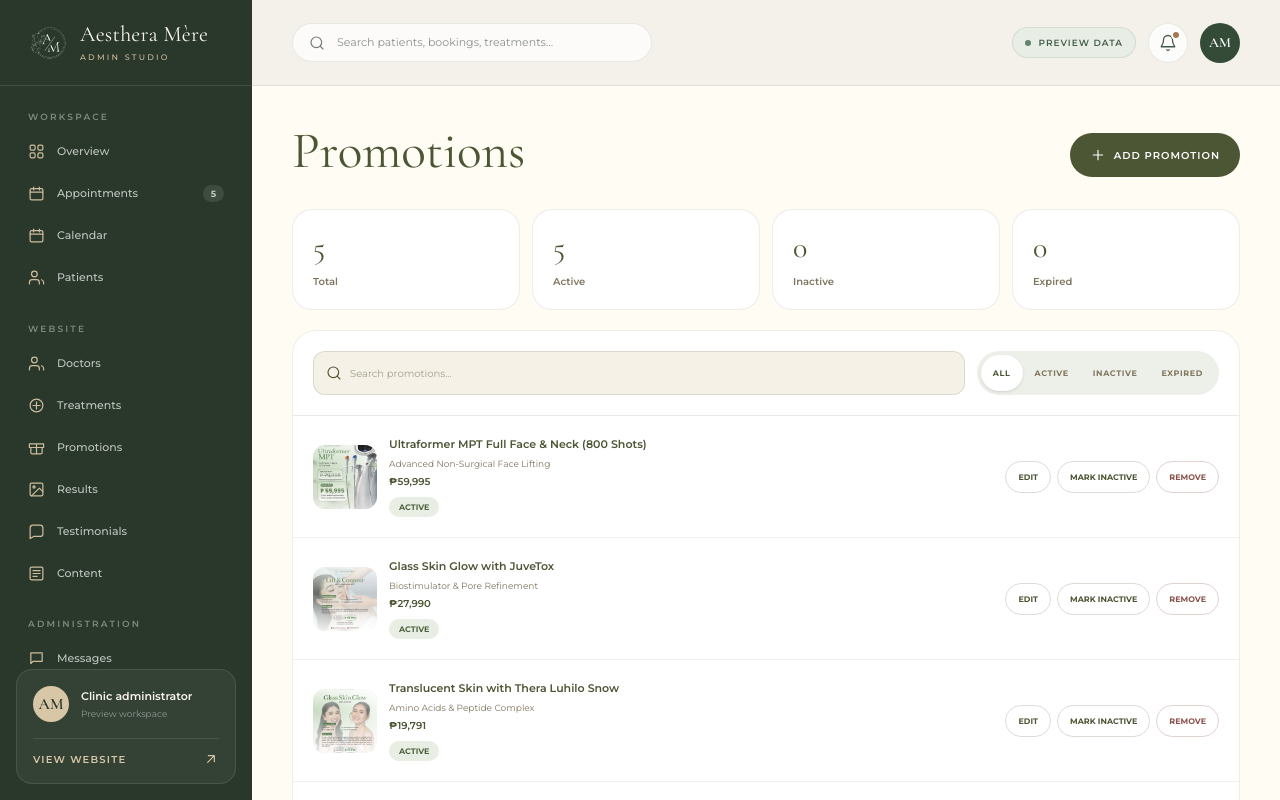
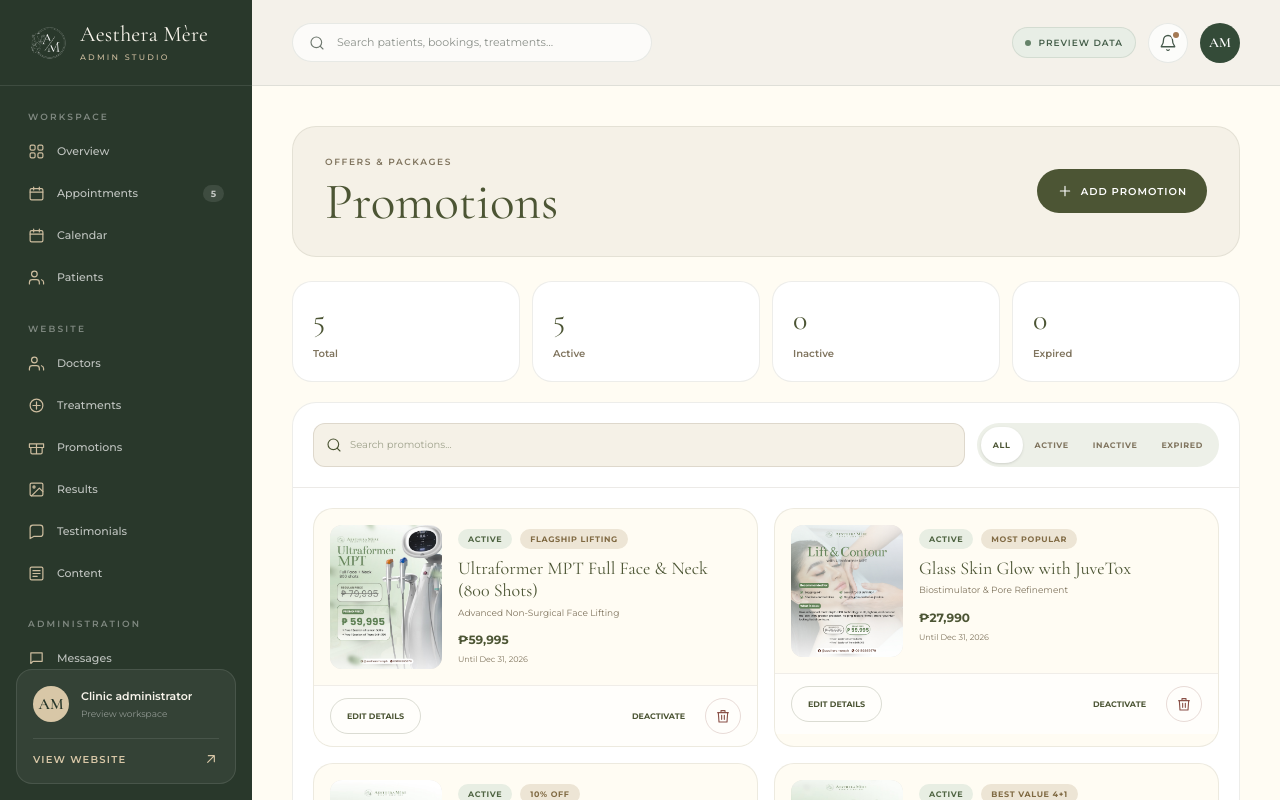
Before and after one commit to bettybeatrix/aesthera-mere, a Next.js app: page /admin/promotions in a window 1280 px wide. Shown: the top 800 px of the page. Built offline with nearby package versions, Linux system fonts and the light colour scheme.

Commit message:
Refresh Promotions admin with editorial offer cards

```diff
--- a/components/admin/PromotionsWorkspace.tsx
+++ b/components/admin/PromotionsWorkspace.tsx
@@ -219,14 +219,14 @@ export default function PromotionsWorkspace({ initialPromos }: Props) {
       `}</style>
     <main className="min-h-screen bg-[#FFFCF3] px-5 pb-16 pt-7 text-[#4C5534] sm:px-8 lg:px-10 lg:pt-10">
       <div className="mx-auto max-w-[1460px]">
-        <header className="flex flex-col justify-between gap-5 md:flex-row md:items-end">
-          <h1 className="font-seasons text-[clamp(2.4rem,4vw,3.7rem)] leading-none">Promotions</h1>
-          <button type="button" onClick={openNew} className="inline-flex min-h-11 items-center justify-center gap-2 rounded-full bg-[#4C5534] px-5 font-montserrat text-[10px] font-semibold uppercase tracking-[0.1em] text-white hover:bg-[#3D472A]"><Icon><path d="M12 5v14M5 12h14" /></Icon> Add promotion</button>
+        <header className="flex flex-col justify-between gap-5 rounded-[24px] border border-[#4C5534]/10 bg-[#F5F1E7] px-6 py-7 sm:flex-row sm:items-center sm:px-8">
+          <div><p className="font-montserrat text-[9px] font-semibold uppercase tracking-[0.18em] text-[#80755F]">Offers & packages</p><h1 className="mt-2 font-seasons text-[clamp(2.4rem,4vw,3.7rem)] leading-none">Promotions</h1></div>
+          <button type="button" onClick={openNew} className="inline-flex min-h-11 items-center justify-center gap-2 self-start rounded-full bg-[#4C5534] px-5 font-montserrat text-[10px] font-semibold uppercase tracking-[0.1em] text-white transition-colors hover:bg-[#3D472A] sm:self-auto"><Icon><path d="M12 5v14M5 12h14" /></Icon> Add promotion</button>
         </header>
 
         {!editingId && promotionForm && <div className="mb-6 mt-6">{promotionForm}</div>}
 
-        <section className="mt-8 grid gap-3 sm:grid-cols-4" aria-label="Promotion summary">
+        <section className="mt-6 grid gap-3 sm:grid-cols-4" aria-label="Promotion summary">
           {[["Total", promos.length], ["Active", activeCount], ["Inactive", inactiveCount], ["Expired", expiredCount]].map(([label, value]) => <article key={String(label)} className="rounded-[20px] border border-[#4C5534]/10 bg-white p-5"><p className="font-seasons text-3xl">{value}</p><p className="mt-2 font-montserrat text-[10px] font-semibold text-[#80755F]">{label}</p></article>)}
         </section>
 
@@ -236,23 +236,34 @@ export default function PromotionsWorkspace({ initialPromos }: Props) {
             <div className="flex flex-wrap rounded-full bg-[#EDF0E8] p-1">{(["all", "active", "inactive", "expired"] as const).map((value) => <button key={value} type="button" onClick={() => setStatus(value)} className={`min-h-9 rounded-full px-3 font-montserrat text-[8px] font-bold uppercase tracking-[0.08em] ${status === value ? "bg-white text-[#4C5534] shadow-sm" : "text-[#80755F]"}`}>{value}</button>)}</div>
           </div>
 
-          <div className="divide-y divide-[#80755F]/10">
+          <div className="grid gap-4 p-4 sm:grid-cols-2 sm:p-5">
             {visible.map((promo) => {
               const expired = isExpired(promo, todayDate);
               const active = !expired && promo.isActive !== false;
               const price = promo.promoPriceLabel ?? (typeof promo.promoPrice === "number" ? new Intl.NumberFormat("en-PH", { style: "currency", currency: "PHP", maximumFractionDigits: 0 }).format(promo.promoPrice) : "Price upon inquiry");
-              return <div key={promo.id}>
-                <article className="flex flex-col gap-3 p-4 sm:flex-row sm:items-center sm:p-5">
-                <div className="relative h-16 w-16 shrink-0 overflow-hidden rounded-xl bg-[#F5F1E7]">{promo.image && promo.image.startsWith("/") ? <Image src={promo.image} alt={promo.title} fill sizes="64px" className="object-cover" /> : promo.image ? <Image src={promo.image} alt={promo.title} fill sizes="64px" className="object-cover" unoptimized /> : <span className="grid h-full w-full place-items-center font-seasons text-xl">{promo.title.slice(0,1)}</span>}</div>
-                <div className="min-w-0 flex-1"><h2 className="font-montserrat text-[11px] font-semibold">{promo.title}</h2><p className="mt-1 font-montserrat text-[9px] text-[#80755F]">{promo.categoryLabel}</p><p className="mt-1 font-montserrat text-[10px] font-semibold">{price}</p><span className={`mt-2 inline-flex rounded-full px-2.5 py-1 font-montserrat text-[8px] font-bold uppercase ${expired ? "bg-[#F1EEE6] text-[#80755F]" : active ? "bg-[#E8EEE3] text-[#4F6442]" : "bg-[#F1EEE6] text-[#80755F]"}`}>{expired ? "Expired" : active ? "Active" : "Inactive"}</span></div>
-                <div className="flex shrink-0 flex-wrap gap-1.5"><button type="button" onClick={() => edit(promo)} className="min-h-8 rounded-full border border-[#4C5534]/20 px-3 font-montserrat text-[8px] font-bold uppercase">Edit</button><button type="button" onClick={() => toggleActive(promo)} disabled={expired} className="min-h-8 rounded-full border border-[#4C5534]/20 px-3 font-montserrat text-[8px] font-bold uppercase disabled:cursor-not-allowed disabled:opacity-40">{promo.isActive === false ? "Mark active" : "Mark inactive"}</button><button type="button" onClick={() => setPendingDelete(promo)} className="min-h-8 rounded-full border border-[#8A5148]/25 px-3 font-montserrat text-[8px] font-bold uppercase text-[#8A5148]">Remove</button></div>
-                </article>
-                {editingId === promo.id && promotionForm && <div className="border-t border-[#4C5534]/10 bg-[#F8F7F1] px-4 py-6 sm:px-6 sm:py-7"><div className="mx-auto max-w-[1120px]">{promotionForm}</div></div>}
-              </div>;
+              return <article key={promo.id} className={`overflow-hidden rounded-[20px] border bg-[#FFFCF3] transition-all duration-200 ${editingId === promo.id ? "border-[#4C5534]/40 ring-2 ring-[#4C5534]/10 shadow-md" : "border-[#4C5534]/10 hover:border-[#4C5534]/25 hover:shadow-[0_12px_28px_-24px_rgba(35,54,40,0.55)]"}`}>
+                <div className="grid grid-cols-[112px_minmax(0,1fr)] gap-4 p-4">
+                  <div className="relative min-h-[132px] overflow-hidden rounded-xl bg-[#E8E4DC]">{promo.image && promo.image.startsWith("/") ? <Image src={promo.image} alt={promo.title} fill sizes="112px" className="object-cover" /> : promo.image ? <Image src={promo.image} alt={promo.title} fill sizes="112px" className="object-cover" unoptimized /> : <span className="grid h-full place-items-center font-seasons text-2xl">{promo.title.slice(0,1)}</span>}</div>
+                  <div className="min-w-0 py-1">
+                    <div className="flex flex-wrap items-center gap-2"><span className={`rounded-full px-2.5 py-1 font-montserrat text-[8px] font-bold uppercase tracking-[0.08em] ${expired ? "bg-[#F1EEE6] text-[#80755F]" : active ? "bg-[#E8EEE3] text-[#4F6442]" : "bg-[#F1EEE6] text-[#80755F]"}`}>{expired ? "Expired" : active ? "Active" : "Inactive"}</span>{promo.badge && <span className="rounded-full bg-[#EDE5D5] px-2.5 py-1 font-montserrat text-[8px] font-bold uppercase tracking-[0.08em] text-[#806A43]">{promo.badge}</span>}</div>
+                    <h2 className="mt-2 line-clamp-2 font-seasons text-lg leading-tight text-[#4C5534]">{promo.title}</h2>
+                    <p className="mt-1 line-clamp-1 font-montserrat text-[9px] text-[#80755F]">{promo.categoryLabel}</p>
+                    <p className="mt-3 font-montserrat text-[12px] font-bold text-[#4C5534]">{price}</p>
+                    {promo.validUntil && <p className="mt-1 font-montserrat text-[8px] text-[#80755F]">Until {new Date(promo.validUntil + "T12:00:00").toLocaleDateString("en-PH", { month: "short", day: "numeric", year: "numeric" })}</p>}
+                  </div>
+                </div>
+                <div className="flex flex-wrap items-center justify-between gap-2 border-t border-[#80755F]/12 bg-white/70 px-4 py-3">
+                  <button type="button" onClick={() => edit(promo)} className="min-h-9 rounded-full border border-[#4C5534]/20 px-4 font-montserrat text-[8px] font-bold uppercase text-[#4C5534] transition-colors hover:bg-[#F5F1E7]">Edit details</button>
+                  <div className="flex flex-wrap gap-2">
+                    <button type="button" onClick={() => toggleActive(promo)} disabled={expired} className="min-h-9 rounded-full px-3 font-montserrat text-[8px] font-bold uppercase text-[#4C5534] transition-colors hover:bg-[#F5F1E7] disabled:cursor-not-allowed disabled:opacity-40">{promo.isActive === false ? "Activate" : "Deactivate"}</button>
+                    <button type="button" onClick={() => setPendingDelete(promo)} aria-label={"Remove " + promo.title} className="grid h-9 w-9 place-items-center rounded-full border border-[#8A5148]/20 text-[#8A5148] transition-colors hover:bg-[#FBF0ED]"><Icon><path d="M4 7h16M10 11v6M14 11v6M5 7l1 14h12l1-14M9 7V4h6v3" /></Icon></button>
+                  </div>
+                </div>
+                {editingId === promo.id && promotionForm && <div className="border-t border-[#4C5534]/10 bg-[#F5F1E7] p-4 sm:p-5">{promotionForm}</div>}
+              </article>;
             })}
-            {!visible.length && <p className="p-12 text-center font-montserrat text-xs text-[#80755F]">No promotions match your search.</p>}
-          </div>
-        </section>
+            {!visible.length && <p className="col-span-full rounded-2xl border border-dashed border-[#4C5534]/15 p-12 text-center font-montserrat text-xs text-[#80755F]">No promotions match your search.</p>}
+          </div>        </section>
 
 
       </div>
```
